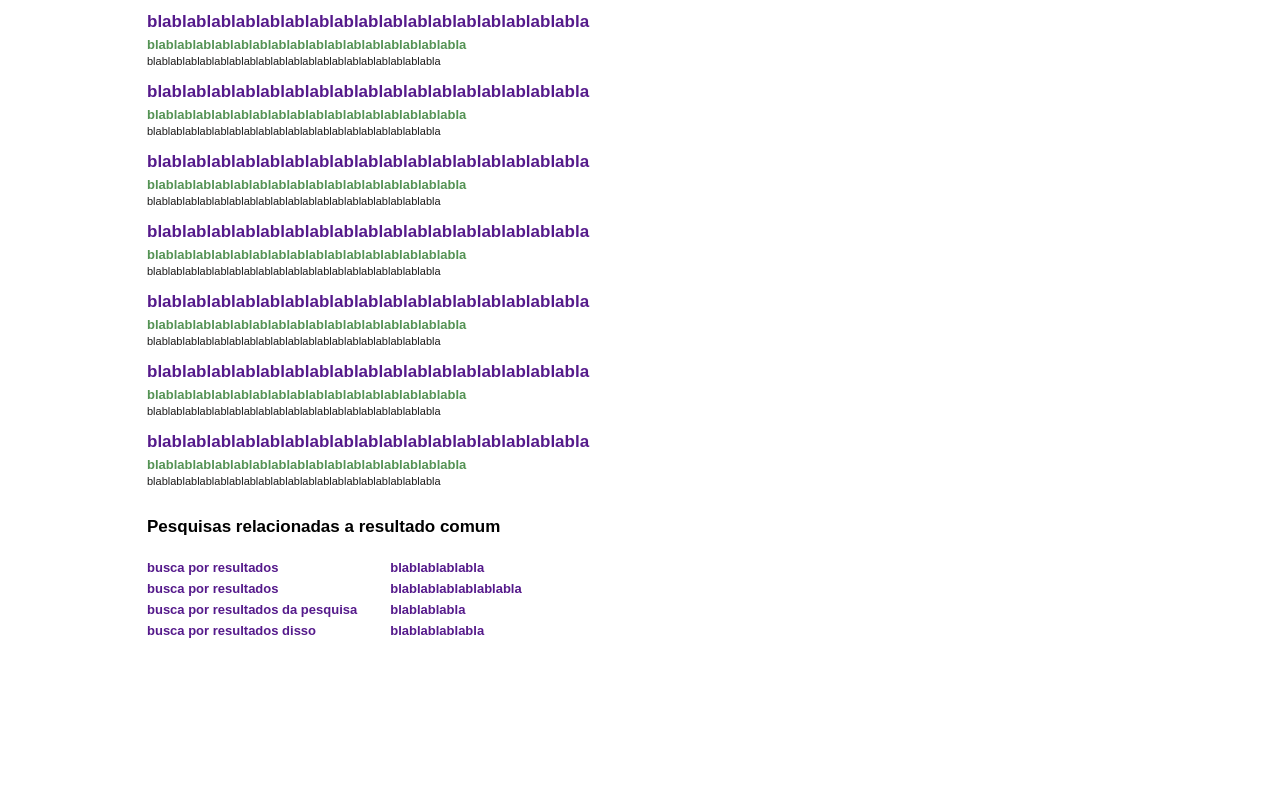
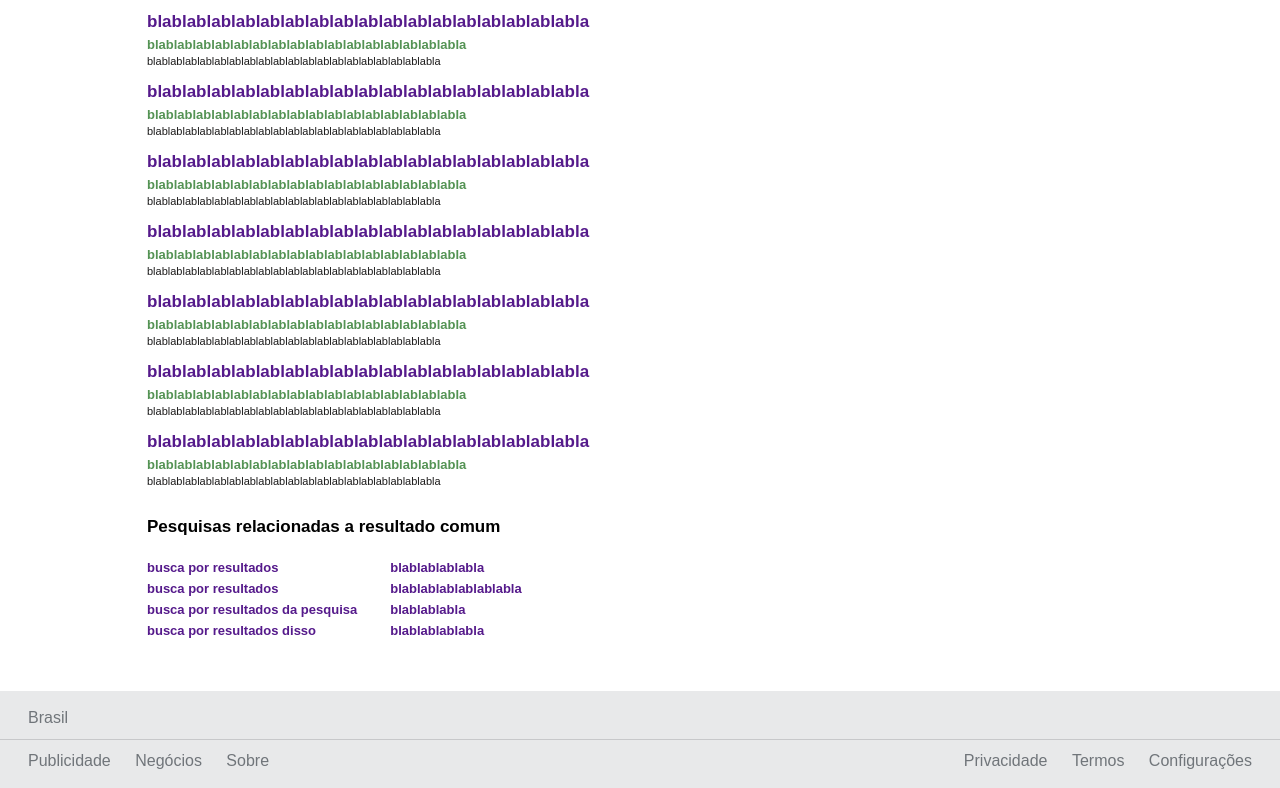
Before and after one commit to Jeanlerson/Clone-ResultGoogle, a plain HTML site: page index.html in a window 1280 px wide. Shown: the part 435-1223 px from the top of the page. Before the commit the page ends 1076 px from the top, so only its background shows below. Drawn offline with Linux system fonts and the light colour scheme.

Commit message:
footer-finalizado

```diff
--- a/assets/style.css
+++ b/assets/style.css
@@ -143,7 +143,7 @@ header {
     color: #1d1c1c;
 }
 
-footer h1 {
+section h1 {
     font-size: 17px;
     margin: 0px;
     padding: 0px;
@@ -168,3 +168,35 @@ footer h1 {
     margin-right: 30px;
     margin-top: 20px;
 }
+
+footer {
+    background-color: #e8e9ea;
+    color: #70757a;
+    margin-top: 50px;
+}
+
+.footer_country {
+    padding: 18px;
+    padding-bottom: 12px;
+    padding-left: 28px;
+}
+
+.footer_options {
+    display: flex;
+    justify-content: space-between;
+    border-top: 1px solid #c7c8ca;
+}
+
+.footer_actions {
+    padding: 18px;
+    padding-top: 12px;
+}
+
+.footer_actions a {
+    text-decoration: none;
+    color: #70757a;
+    margin: 10px;
+}
+.footer_actions a:hover {
+    border-bottom: 1px solid #70757a;
+}
--- a/index.html
+++ b/index.html
@@ -108,7 +108,7 @@
             <p class="desc">blablablablablablablablablablablablablablablablablablablabla</p>
         </div>
     </main>
-    <footer class="container">
+    <section class="container">
         <div class="rodape">
             <h1>Pesquisas relacionadas a resultado comum</h1>
             <div class="part1">
@@ -127,6 +127,21 @@
             </div>
             <div class="part2"></div>
         </div>
+    </section>
+    <footer>
+        <div class="footer_country">Brasil</div>
+        <div class="footer_options">
+            <div class="footer_actions">
+                <a href="">Publicidade</a>
+                <a href="">Negócios</a>
+                <a href="">Sobre</a>
+            </div>
+            <div class="footer_actions">
+                <a href="">Privacidade</a>
+                <a href="">Termos</a>
+                <a href="">Configurações</a>
+            </div>
+        </div>
     </footer>
 </body>
 </html>
```
